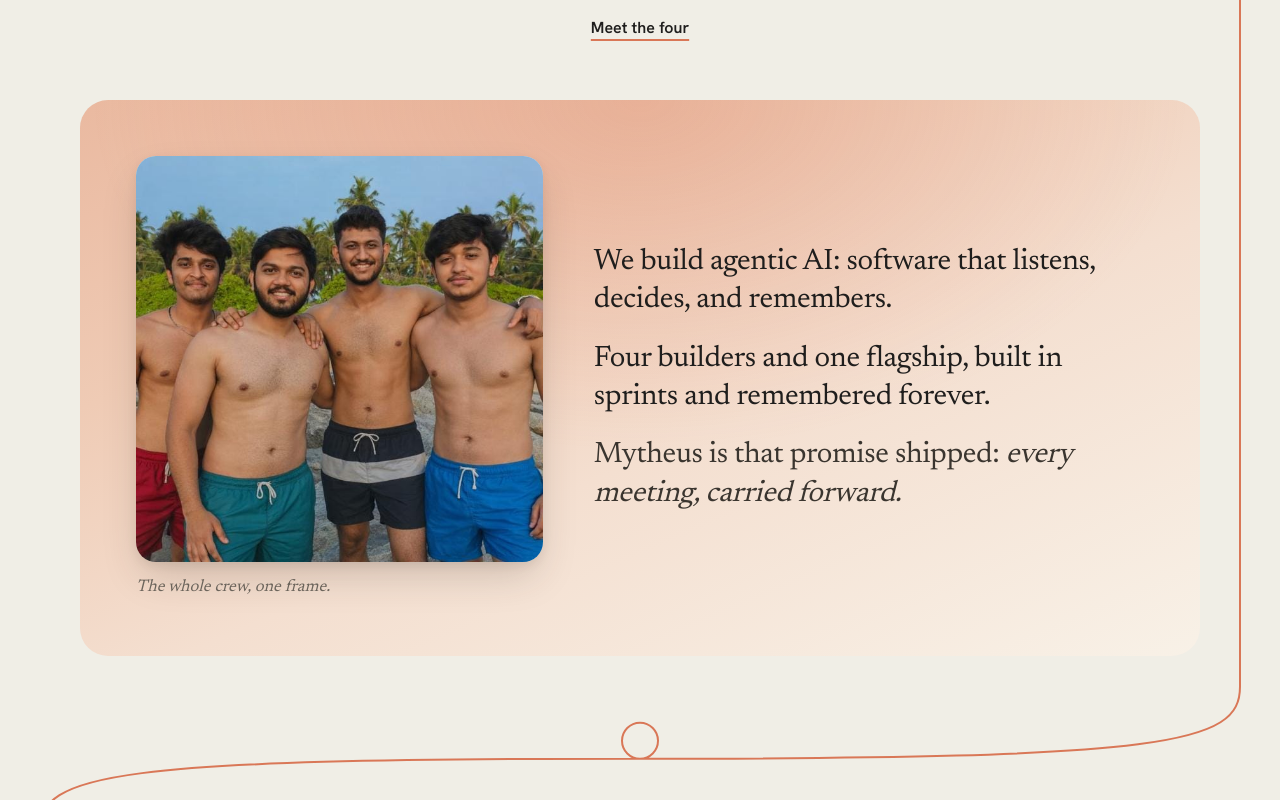
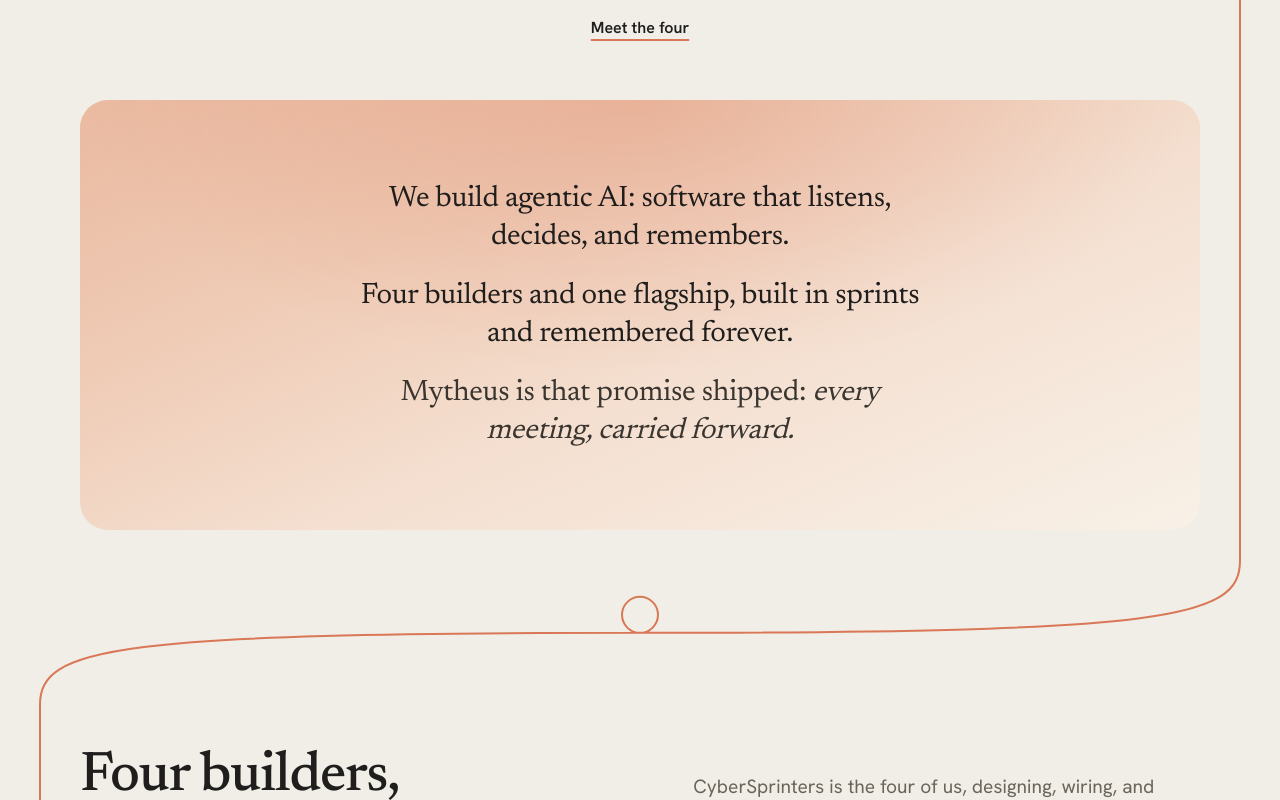
Before and after one commit to Mytheus-AI/mytheus-ui, a Next.js app: page /about in a window 1280 px wide. Shown: the part 422-1222 px from the top of the page. Built offline with nearby package versions, Linux system fonts and the light colour scheme.

Commit message:
fix(about): remove the crew photo from the about hero
The story lines now sit centred on the peach stage on their own. The image file is deleted
too, since nothing else used it and it would otherwise stay public at /team/cybersprinters.jpg.

```diff
--- a/src/app/(marketing)/about/page.tsx
+++ b/src/app/(marketing)/about/page.tsx
@@ -11,7 +11,7 @@ export const metadata: Metadata = {
     "Meet CyberSprinters: Sushan Shetty, Samar Rihan, Shaun Marvell Rodrigues, and Yash V Maurya, the four builders of agentic software behind Mytheus.",
 };
 
-/* The team page: the story beside the crew photo, the four of us, what we build, how we sprint,
+/* The team page: the story, the four of us, what we build, how we sprint,
    and the closing panel. */
 export default function Page() {
   return (
--- a/src/components/marketing/about/AboutHero.tsx
+++ b/src/components/marketing/about/AboutHero.tsx
@@ -1,10 +1,9 @@
-import Image from "next/image";
 import { PageHero } from "@/components/marketing/PageHero";
 import { Loop } from "@/components/site/Loop";
 import { Stage } from "@/components/site/Section";
 
 /* The about page opener: the centred hero with the loop on the promise, then the story told in
-   the serif beside the one photo of the four of us, on a peach stage. */
+   the serif, centred on a peach stage. */
 export function AboutHero() {
   return (
     <PageHero
@@ -19,28 +18,12 @@ export function AboutHero() {
       secondaryLabel="Meet the four"
     >
       <Stage glow>
-        <div className="grid items-center gap-[clamp(24px,4vw,56px)] md:grid-cols-[minmax(0,.85fr)_minmax(0,1.15fr)]">
-          <figure>
-            <div className="overflow-hidden rounded-card bg-bg-2 shadow-warm-3">
-              <Image
-                src="/team/cybersprinters.jpg"
-                alt="The four CyberSprinters together at the beach"
-                width={640}
-                height={640}
-                sizes="(min-width: 768px) 440px, 92vw"
-                className="h-auto w-full object-cover"
-                priority
-              />
-            </div>
-            <figcaption className="mt-3 font-display text-[1.05rem] italic text-ink-3">The whole crew, one frame.</figcaption>
-          </figure>
-          <div className="space-y-5 font-display text-[clamp(1.35rem,2.4vw,1.85rem)] leading-[1.3] tracking-[-0.012em] text-ink">
-            <p>We build agentic AI: software that listens, decides, and remembers.</p>
-            <p>Four builders and one flagship, built in sprints and remembered forever.</p>
-            <p className="text-ink-2">
-              Mytheus is that promise shipped: <em>every meeting, carried forward.</em>
-            </p>
-          </div>
+        <div className="mx-auto max-w-[34ch] space-y-5 py-[clamp(8px,2vw,24px)] text-center font-display text-[clamp(1.35rem,2.4vw,1.85rem)] leading-[1.3] tracking-[-0.012em] text-ink">
+          <p>We build agentic AI: software that listens, decides, and remembers.</p>
+          <p>Four builders and one flagship, built in sprints and remembered forever.</p>
+          <p className="text-ink-2">
+            Mytheus is that promise shipped: <em>every meeting, carried forward.</em>
+          </p>
         </div>
       </Stage>
     </PageHero>
```
Also changed, not shown: public/team/cybersprinters.jpg (deleted).
